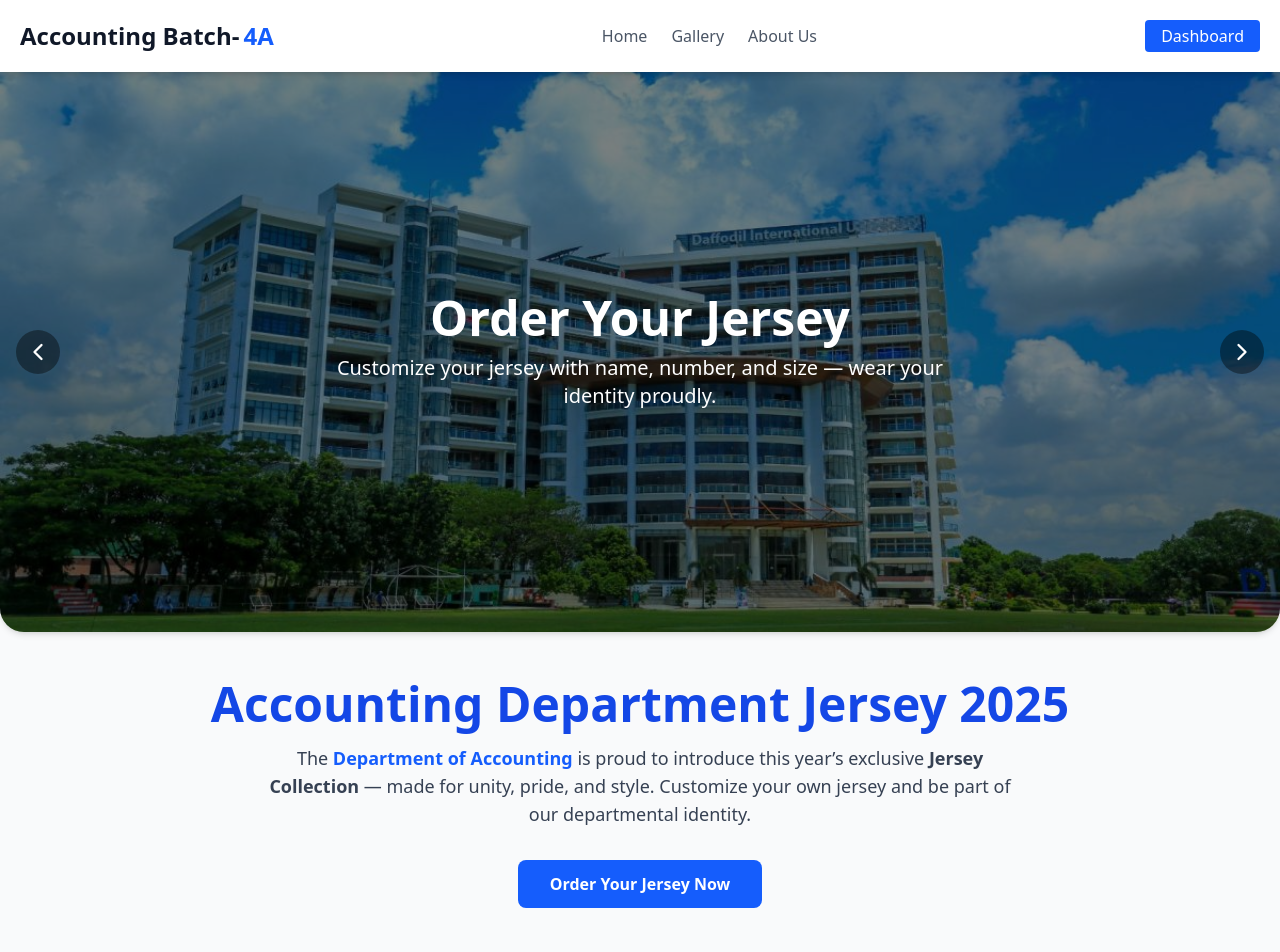
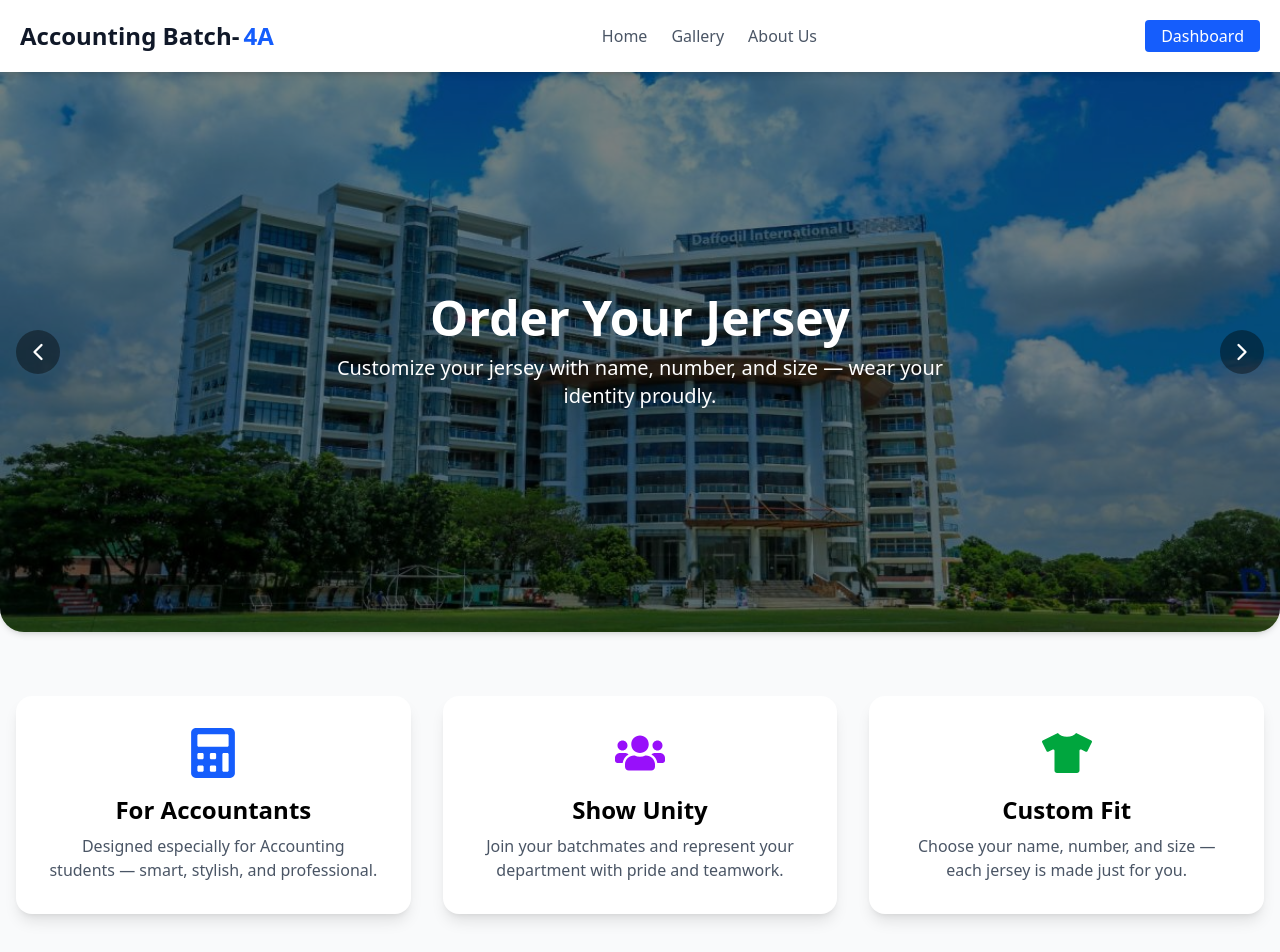
Before and after one commit to rofson17/accounting-batch4A, a Next.js app: page / in a window 1280 px wide. Shown: the top 952 px of the page. Built offline with nearby package versions, Linux system fonts and the light colour scheme.

Commit message:
disabled forms/jersey_2025

```diff
--- a/src/app/(routes)/(site)/page.jsx
+++ b/src/app/(routes)/(site)/page.jsx
@@ -106,7 +106,7 @@ const Home = () => {
                 </button>
             </div>
 
-            <motion.section
+            {/* <motion.section
                 initial={{ opacity: 0, y: 40 }}
                 whileInView={{ opacity: 1, y: 0 }}
                 transition={{ duration: 0.8, ease: "easeOut" }}
@@ -129,7 +129,7 @@ const Home = () => {
                 >
                     Order Your Jersey Now
                 </Link>
-            </motion.section>
+            </motion.section> */}
 
             <motion.section
                 variants={cardContainer}
--- a/src/app/(routes)/forms/jersey_2025/page.jsx
+++ b/src/app/(routes)/forms/jersey_2025/page.jsx
@@ -13,6 +13,7 @@ import Image from "next/image";
 import { useState } from "react";
 import { IoCameraOutline } from "react-icons/io5";
 import { GiClothes } from "react-icons/gi";
+import { redirect } from "next/navigation";
 
 // validation schema
 const schema = yup.object().shape({
@@ -42,10 +43,14 @@ const schema = yup.object().shape({
 });
 
 const Jersey_2025 = () => {
+    redirect('/error_pages');
+
     const [screenshot, setScreenShot] = useState(null);
     const methods = useForm({ resolver: yupResolver(schema) });
     const { watch, handleSubmit, formState, setValue } = methods;
     const selectedPayment = watch("payment_method");
+
+
 
     const onSubmit = async (data) => {
         try {
```
